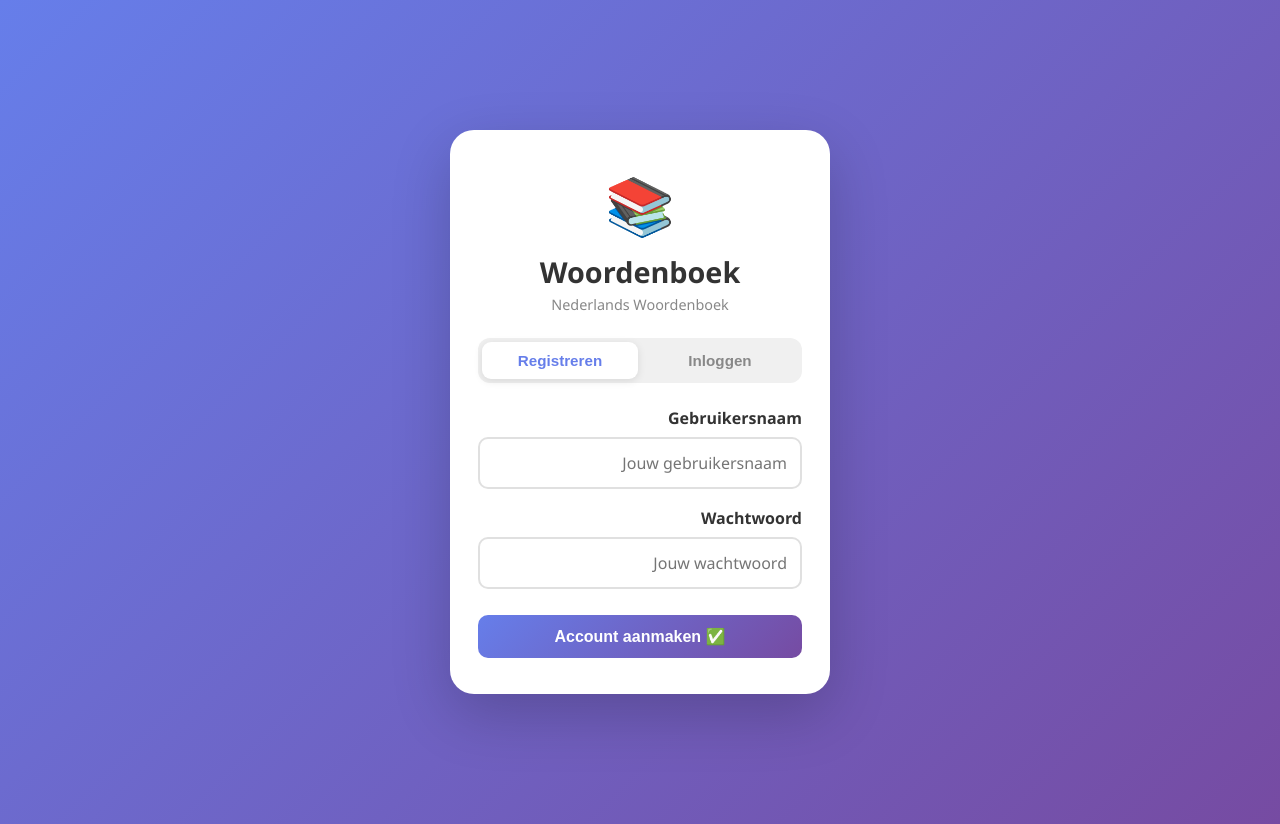
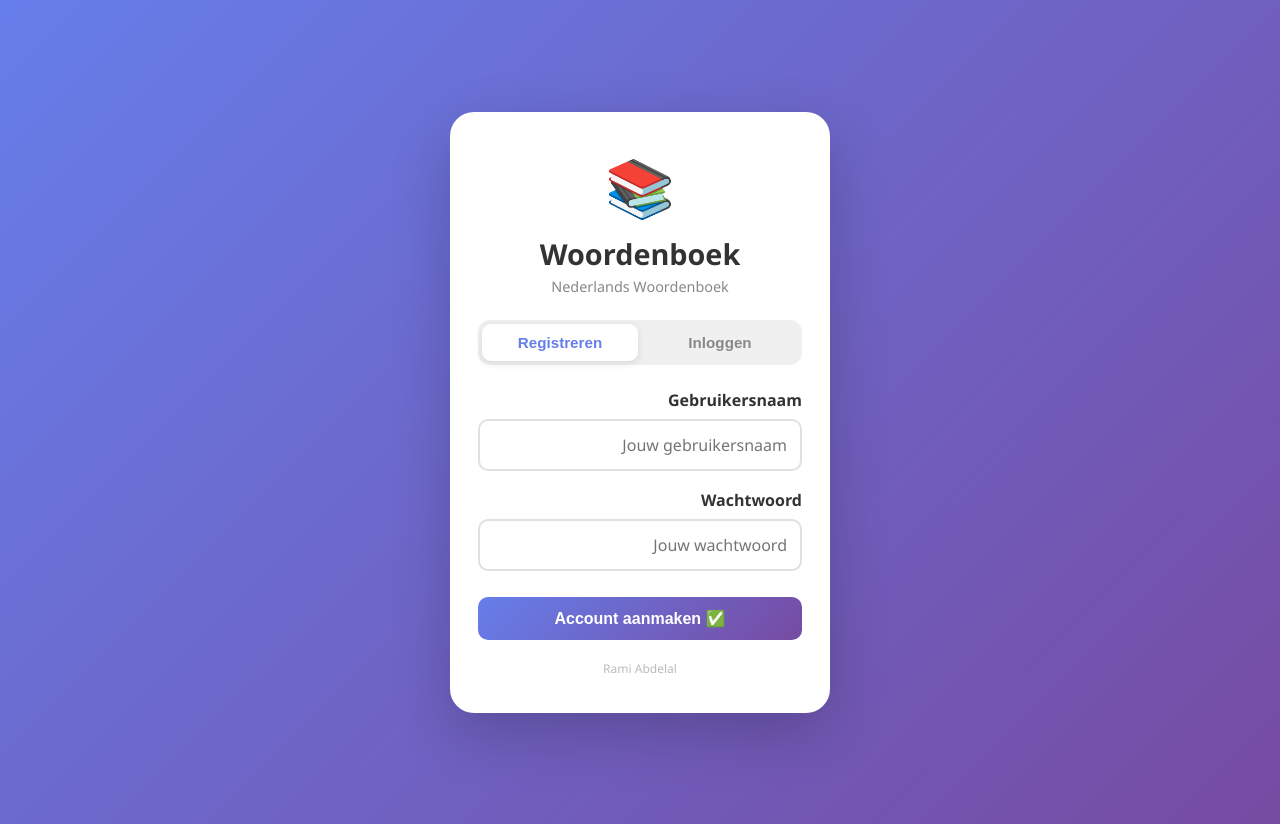
Before and after one commit to Ramiabdelal-hue/Woordenboek, a Next.js app: page /login in a window 1280 px wide. Both pictures are taken after a click on the button "Registreren". Built offline with nearby package versions, Linux system fonts and the light colour scheme.

Commit message:
feat: show Rami Abdelal under register button

```diff
--- a/app/login/page.tsx
+++ b/app/login/page.tsx
@@ -98,6 +98,9 @@ export default function LoginPage() {
           <button type="submit" className="btn btn-primary" disabled={loading}>
             {loading ? '⏳ Even wachten...' : mode === 'login' ? '🔑 Inloggen' : '✅ Account aanmaken'}
           </button>
+          {mode === 'register' && (
+            <p className="login-footer">Rami Abdelal</p>
+          )}
         </form>
       </div>
     </div>
```
